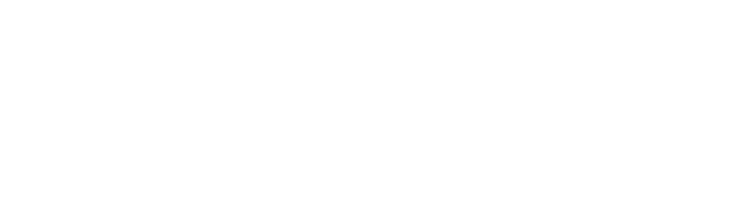
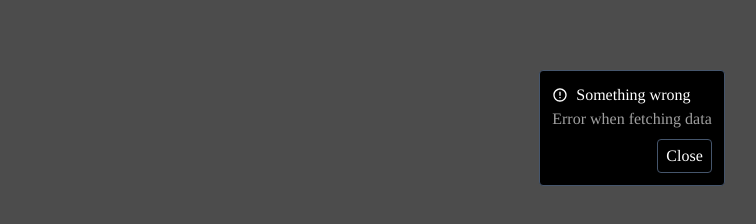
Before and after one commit to Faiq1818/article-frontend, a Next.js app: page /admin/dashboard/article in a window 1280 px wide. Shown: the part 272-496 px from the top of the page, without its empty margins (8-764 px from the left). Built offline with nearby package versions, Linux system fonts and the light colour scheme; no server answers.

Commit message:
making custom popup using createPortal

```diff
--- a/src/app/admin/dashboard/article/page.tsx
+++ b/src/app/admin/dashboard/article/page.tsx
@@ -16,6 +16,7 @@
   const limitParams = Number(searchParams.get("limit")) || 100;
 
   const [articles, setArticle] = useState<Article[]>([]);
+  const [isError, setIsError] = useState(false);
 
   useEffect(() => {
     const fetchData = async () => {
@@ -41,7 +42,7 @@
       const data = await res.json();
       setArticle(data.data);
     } catch (err) {
-      console.log("Ini error: ", err);
+      setIsError(true);
     }
   };
 
@@ -102,7 +103,7 @@
         )}
       </main>
 
-      {/* <CustomPopup /> */}
+      <CustomPopup isError={isError} setIsError={setIsError} />
     </>
   );
 }
--- a/src/components/shared/popupAlert.tsx
+++ b/src/components/shared/popupAlert.tsx
@@ -1,8 +1,13 @@
-"use client";
 import { createPortal } from "react-dom";
-import { useEffect, useState } from "react";
+import React, { useEffect, useState } from "react";
+import { MdErrorOutline } from "react-icons/md";
 
-export default function CustomPopup() {
+type Props = {
+  isError: boolean;
+  setIsError: React.Dispatch<React.SetStateAction<boolean>>;
+};
+
+export default function CustomPopup({ isError, setIsError }: Props) {
   const [mounted, setMounted] = useState(false);
 
   useEffect(() => {
@@ -13,10 +18,27 @@
   // can't running it in the server that can make it error
   if (!mounted) return null;
 
-  return createPortal(
-    <div className="fixed inset-0 flex items-center justify-center bg-black/50">
-      <div className="bg-white text-black p-6 rounded">Welcome</div>
-    </div>,
-    document.body,
-  );
+  if (isError) {
+    return createPortal(
+      <div className="fixed inset-0 flex items-center justify-center bg-black/70">
+        <div className="bg-black text-white p-3 border-slate-600 border rounded">
+          <div className="flex items-center gap-2">
+            <MdErrorOutline />
+            <span>Something wrong</span>
+          </div>
+          <div className="text-[#a0a0a0]">Error when fetching data</div>
+
+          <div className="flex pt-2 justify-end">
+            <div
+              className="bg-black rounded border border-slate-600 px-2 py-1 cursor-pointer hover:bg-gray-800"
+              onClick={() => setIsError(false)}
+            >
+              Close
+            </div>
+          </div>
+        </div>
+      </div>,
+      document.body,
+    );
+  }
 }
```
